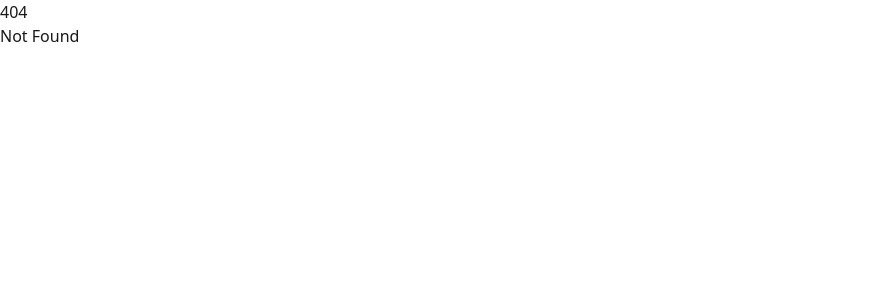
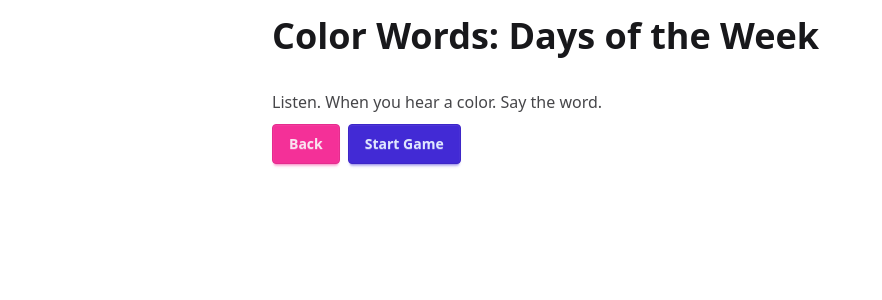
Before and after one commit to lunchboxer/review-games, a SvelteKit app: page /color-word/days in a window 1280 px wide. Before the commit this address had no page. Shown: the top 300 px of the page, without its empty margins (0-882 px from the left). Built offline with nearby package versions, Linux system fonts and the light colour scheme.

Commit message:
add some color words games

```diff
--- /dev/null
+++ b/src/lib/ColorWordsGame.svelte
@@ -0,0 +1,167 @@
+<script>
+  export let words = [
+    "carrots",
+    "banana",
+    "apple",
+    "steak",
+    "chicken",
+    "peas",
+    "cake",
+  ];
+  let colors = ["red", "green", "blue", "yellow", "orange", "purple", "pink"];
+
+  let selectedWords = [];
+  let audio;
+  let currentColor;
+  let gameStarted = false;
+  let message = "";
+  let showMessage = false;
+  let currentColorIndex = 0;
+  let score = 0;
+  let gameOver = false;
+
+  function playAgain() {
+    gameStarted = true;
+    gameOver = false;
+    score = 0;
+    currentColorIndex = 0;
+    shuffleArray(colors);
+    shuffleArray(words);
+    startGame();
+    playAudio(currentColor);
+    showMessage = false;
+  }
+  function shuffleArray(array) {
+    for (let i = array.length - 1; i > 0; i--) {
+      const j = Math.floor(Math.random() * (i + 1));
+      [array[i], array[j]] = [array[j], array[i]];
+    }
+  }
+  shuffleArray(colors);
+  shuffleArray(words);
+
+  function startGame() {
+    // Select the first 7 words
+    selectedWords = words.slice(0, 7).map((word, index) => ({
+      word,
+      color: colors[index],
+      spaces: Math.floor(Math.random() * 8) + 1, // Random spaces between 1 and 8
+    }));
+    shuffleArray(selectedWords);
+    score = 0;
+    gameOver = false;
+    currentColor = colors[currentColorIndex];
+  }
+
+  function playAudio(color) {
+    if (audio) {
+      audio.pause();
+      audio = null;
+    }
+    audio = new Audio(`/audio/${color}.mp3`);
+    audio.play();
+  }
+
+  function checkWord(selectedColor) {
+    if (selectedColor === currentColor) {
+      message = "Correct!";
+      showMessage = true;
+      score++;
+      // Select a new random color and play its audio
+      currentColorIndex = (currentColorIndex + 1) % colors.length;
+
+      if (currentColorIndex === 0) {
+        gameOver = true;
+        message = `Game Over! Your score: ${score}`;
+        //Show message for longer on game over.
+        setTimeout(() => {
+          showMessage = false;
+        }, 3000);
+      } else {
+        currentColor = colors[currentColorIndex];
+        setTimeout(() => {
+          showMessage = false;
+          playAudio(currentColor);
+        }, 1000); // Show message for 1 second
+      }
+    } else {
+      message = "Try again!";
+      showMessage = true;
+      setTimeout(() => {
+        showMessage = false;
+      }, 1000); // Show message for 1 second
+    }
+  }
+
+  function handleStart() {
+    gameStarted = true;
+    shuffleArray(colors);
+    currentColorIndex = 0;
+    startGame();
+    playAudio(currentColor);
+  }
+</script>
+
+<div class="buttons py-2 flex gap-2">
+  {#if gameOver}
+    <button on:click={playAgain} class="btn btn-primary"> Play Again </button>
+  {/if}
+  <button on:click={() => history.back()} class="btn btn-secondary">
+    Back
+  </button>
+  {#if !gameStarted}
+    <button class="btn btn-primary" on:click={handleStart}>Start Game</button>
+  {/if}
+</div>
+{#if gameStarted}
+  <section
+    class="words relative w-full flex-1 flex flex-wrap justify-center items-center"
+  >
+    {#each selectedWords as { word, color }}
+      <button
+        on:click={() => checkWord(color)}
+        class="btn btn-xl p-12 m-4 text-black {color}"
+        disabled={gameOver}
+      >
+        {word}
+      </button>
+    {/each}
+  </section>
+{/if}
+
+{#if showMessage}
+  <div class="absolute inset-0 flex items-center justify-center">
+    <div
+      class="bg-primary text-black text-4xl font-bold p-8 rounded-lg shadow-lg"
+    >
+      {message}
+    </div>
+  </div>
+{/if}
+
+<style>
+  .words button {
+    font-size: 3.5rem;
+  }
+  button.green {
+    background-color: var(--color-green-500);
+  }
+  button.blue {
+    background-color: var(--color-blue-500);
+  }
+  button.pink {
+    background-color: oklch(0.823 0.12 346.018);
+  }
+  button.yellow {
+    background-color: oklch(0.795 0.184 86.047);
+  }
+  button.orange {
+    background-color: oklch(0.705 0.213 47.604);
+  }
+  button.purple {
+    background-color: oklch(0.627 0.265 303.9);
+  }
+  button.red {
+    background-color: oklch(0.637 0.237 25.331);
+  }
+</style>
--- a/src/lib/index.js
+++ /dev/null
@@ -1 +0,0 @@
-// place files you want to import through the `$lib` alias in this folder.
--- a/src/routes/+page.svelte
+++ b/src/routes/+page.svelte
@@ -5,5 +5,6 @@
   <ul>
     <li><a href="/reveal">Picture Reveal</a></li>
     <li><a href="/series">Picture Series</a></li>
+    <li><a href="/color-word">Color Words</a></li>
   </ul>
 </main>
--- a/src/routes/color-word/+page.svelte
+++ b/src/routes/color-word/+page.svelte
@@ -1,153 +1,12 @@
-<script>
-  let words = [
-    "carrots",
-    "banana",
-    "apple",
-    "steak",
-    "chicken",
-    "peas",
-    "cake",
-  ];
-  let colors = ["red", "green", "blue", "yellow", "orange", "purple", "pink"];
-
-  let selectedWords = [];
-  let audio;
-  let currentColor;
-  let gameStarted = false;
-  let message = "";
-  let showMessage = false;
-  let currentColorIndex = 0;
-  let score = 0;
-  let gameOver = false;
-
-  function shuffleArray(array) {
-    for (let i = array.length - 1; i > 0; i--) {
-      const j = Math.floor(Math.random() * (i + 1));
-      [array[i], array[j]] = [array[j], array[i]];
-    }
-  }
-  shuffleArray(colors);
-
-  function startGame() {
-    // Select the first 7 words
-    selectedWords = words.slice(0, 7).map((word, index) => ({
-      word,
-      color: colors[index],
-      spaces: Math.floor(Math.random() * 8) + 1, // Random spaces between 1 and 8
-    }));
-    shuffleArray(selectedWords);
-    score = 0;
-    gameOver = false;
-    currentColor = colors[currentColorIndex];
-  }
-
-  function playAudio(color) {
-    if (audio) {
-      audio.pause();
-      audio = null;
-    }
-    audio = new Audio(`/audio/${color}.mp3`);
-    audio.play();
-  }
-
-  function checkWord(selectedColor) {
-    if (selectedColor === currentColor) {
-      message = "Correct!";
-      showMessage = true;
-      score++;
-      // Select a new random color and play its audio
-      currentColorIndex = (currentColorIndex + 1) % colors.length;
-
-      if (currentColorIndex === 0) {
-        gameOver = true;
-        message = `Game Over! Your score: ${score}`;
-        //Show message for longer on game over.
-        setTimeout(() => {
-          showMessage = false;
-        }, 3000);
-      } else {
-        currentColor = colors[currentColorIndex];
-        setTimeout(() => {
-          showMessage = false;
-          playAudio(currentColor);
-        }, 1000); // Show message for 1 second
-      }
-    } else {
-      message = "Try again!";
-      showMessage = true;
-      setTimeout(() => {
-        showMessage = false;
-      }, 1000); // Show message for 1 second
-    }
-  }
-
-  function handleStart() {
-    gameStarted = true;
-    shuffleArray(colors);
-    currentColorIndex = 0;
-    startGame();
-    playAudio(currentColor);
-  }
-</script>
-
 <main
   class="container prose w-full max-w-screen-md mx-auto p-4 flex flex-col min-h-screen"
 >
-  <h1>Color Word</h1>
+  <h1>Color Words Game</h1>
   <p>Listen. When you hear a color. Say the word.</p>
 
-  {#if !gameStarted}
-    <button class="btn btn-primary" on:click={handleStart}>Start Game</button>
-  {:else}
-    <section
-      class="words relative flex-1 flex flex-wrap justify-center items-center"
-    >
-      {#each selectedWords as { word, color }}
-        <button
-          on:click={() => checkWord(color)}
-          class="btn btn-xl p-12 m-4 text-black {color}"
-          disabled={gameOver}
-        >
-          {word}
-        </button>
-      {/each}
-    </section>
-  {/if}
-
-  {#if showMessage}
-    <div class="absolute inset-0 flex items-center justify-center">
-      <div
-        class="bg-white text-black text-4xl font-bold p-8 rounded-lg shadow-lg"
-      >
-        {message}
-      </div>
-    </div>
-  {/if}
+  <h2>Select a word set</h2>
+  <ul>
+    <li><a href="/color-word/lunch">Lunch Time</a></li>
+    <li><a href="/color-word/days">Days of the Week</a></li>
+  </ul>
 </main>
-
-<style>
-  .words button {
-    font-size: 4rem;
-  }
-  button.green {
-    background-color: var(--color-green-500);
-  }
-  button.blue {
-    background-color: var(--color-blue-500);
-  }
-  button.pink {
-    background-color: oklch(0.823 0.12 346.018);
-  }
-  button.yellow {
-    background-color: oklch(0.795 0.184 86.047);
-  }
-  button.orange {
-    background-color: oklch(0.705 0.213 47.604);
-  }
-  button.purple {
-    background-color: oklch(0.627 0.265 303.9);
-  }
-  button.red {
-    background-color: oklch(0.637 0.237 25.331);
-  }
-</style>
--- /dev/null
+++ b/src/routes/color-word/days/+page.svelte
@@ -0,0 +1,22 @@
+<script>
+  import ColorWordsGame from "$lib/ColorWordsGame.svelte";
+
+  let words = [
+    "Monday",
+    "Tuesday",
+    "Wednesday",
+    "Thursday",
+    "Friday",
+    "Saturday",
+    "Sunday",
+  ];
+</script>
+
+<main class="w-full max-w-screen-md mx-auto p-4 flex flex-col min-h-screen">
+  <header class="prose">
+    <h1>Color Words: Days of the Week</h1>
+    <p>Listen. When you hear a color. Say the word.</p>
+  </header>
+
+  <ColorWordsGame {words} />
+</main>
--- /dev/null
+++ b/src/routes/color-word/lunch/+page.svelte
@@ -0,0 +1,25 @@
+<script>
+  import ColorWordsGame from "$lib/ColorWordsGame.svelte";
+
+  let words = [
+    "carrots",
+    "banana",
+    "apple",
+    "steak",
+    "chicken",
+    "peas",
+    "cake",
+    "pizza",
+    "sandwich",
+    "sausage",
+  ];
+</script>
+
+<main
+  class="container prose w-full max-w-screen-md mx-auto p-4 flex flex-col min-h-screen"
+>
+  <h1>Lunch Time</h1>
+  <p>Listen. When you hear a color. Say the word.</p>
+
+  <ColorWordsGame {words} />
+</main>
```
